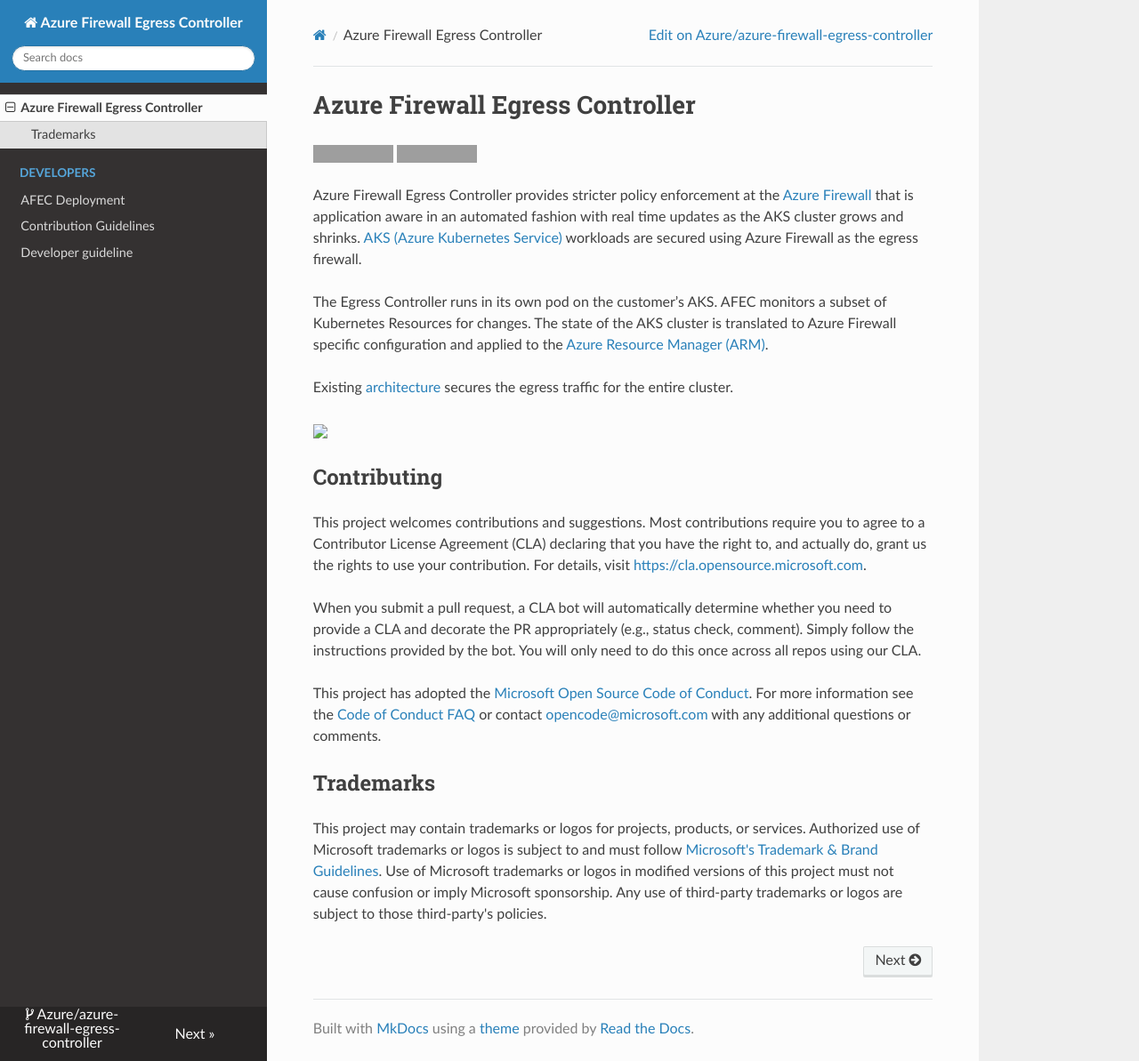
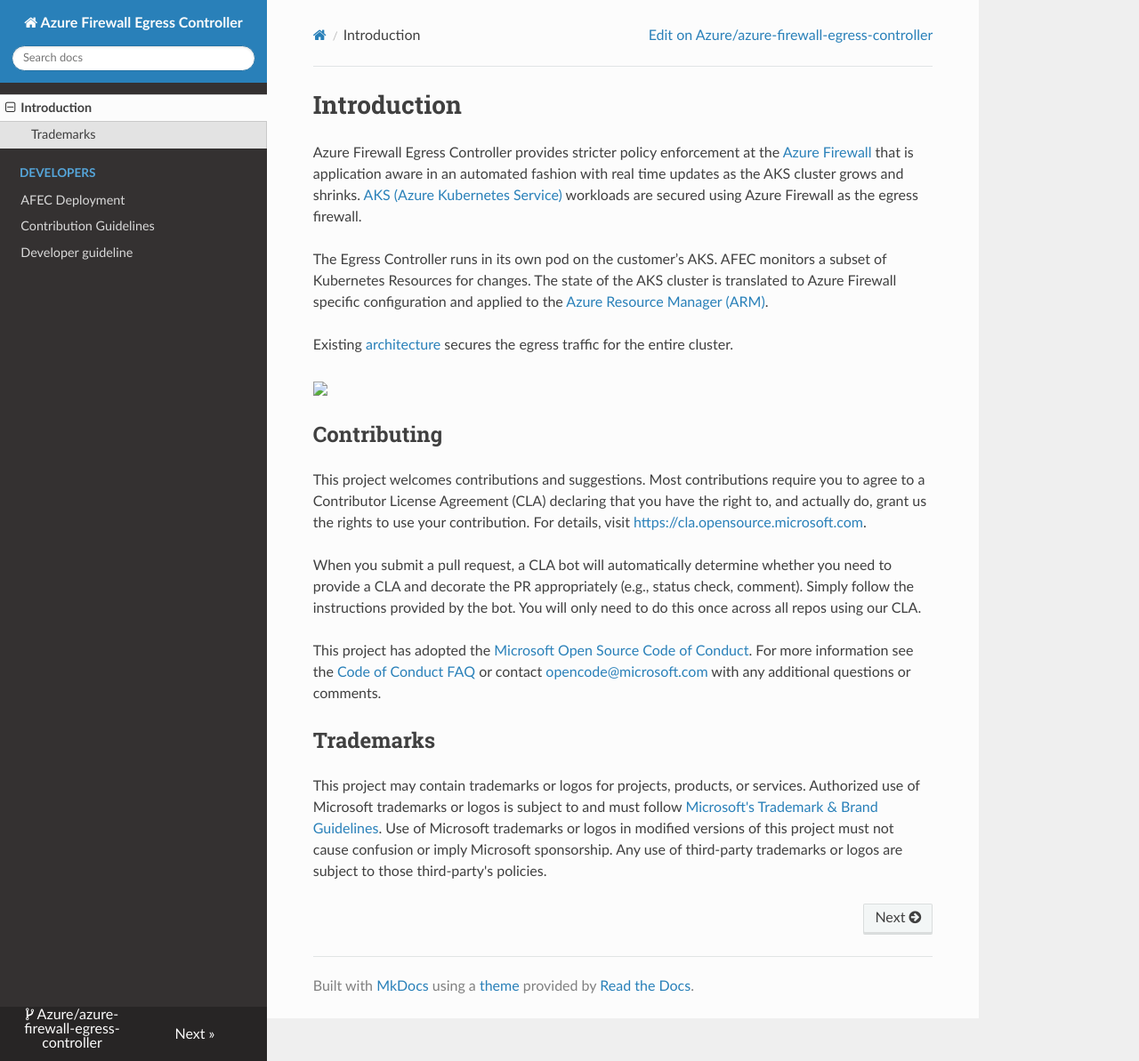
Before and after one commit to Azure/azure-firewall-egress-controller, an MkDocs documentation site: the page built from docs/index.md, in a window 1280 px wide and 1193 px high. Shown: the whole window at 89% size. Built offline with MkDocs 1.6.1, drawn with Linux system fonts in a browser that asks for light colours; nearby versions of some CDN libraries; grey boxes are pictures that could not be loaded.

Commit message:
Testing the github pages

```diff
--- a/docs/index.md
+++ b/docs/index.md
@@ -1,7 +1,4 @@
-# Azure Firewall Egress Controller
-
-![GitHub go.mod Go version](https://img.shields.io/github/go-mod/go-version/azure/azure-firewall-egress-controller)
-[![Go Report Card](https://goreportcard.com/badge/github.com/Azure/azure-firewall-egress-controller)](https://goreportcard.com/report/github.com/Azure/azure-firewall-egress-controller)
+# Introduction
 
 Azure Firewall Egress Controller provides stricter policy enforcement at the [Azure Firewall](https://learn.microsoft.com/en-us/azure/firewall/overview) that is application aware in an automated fashion with real time updates as the AKS cluster grows and shrinks. [AKS (Azure Kubernetes Service)](https://learn.microsoft.com/en-us/azure/aks/) workloads are secured using Azure Firewall as the egress firewall.
 
```
